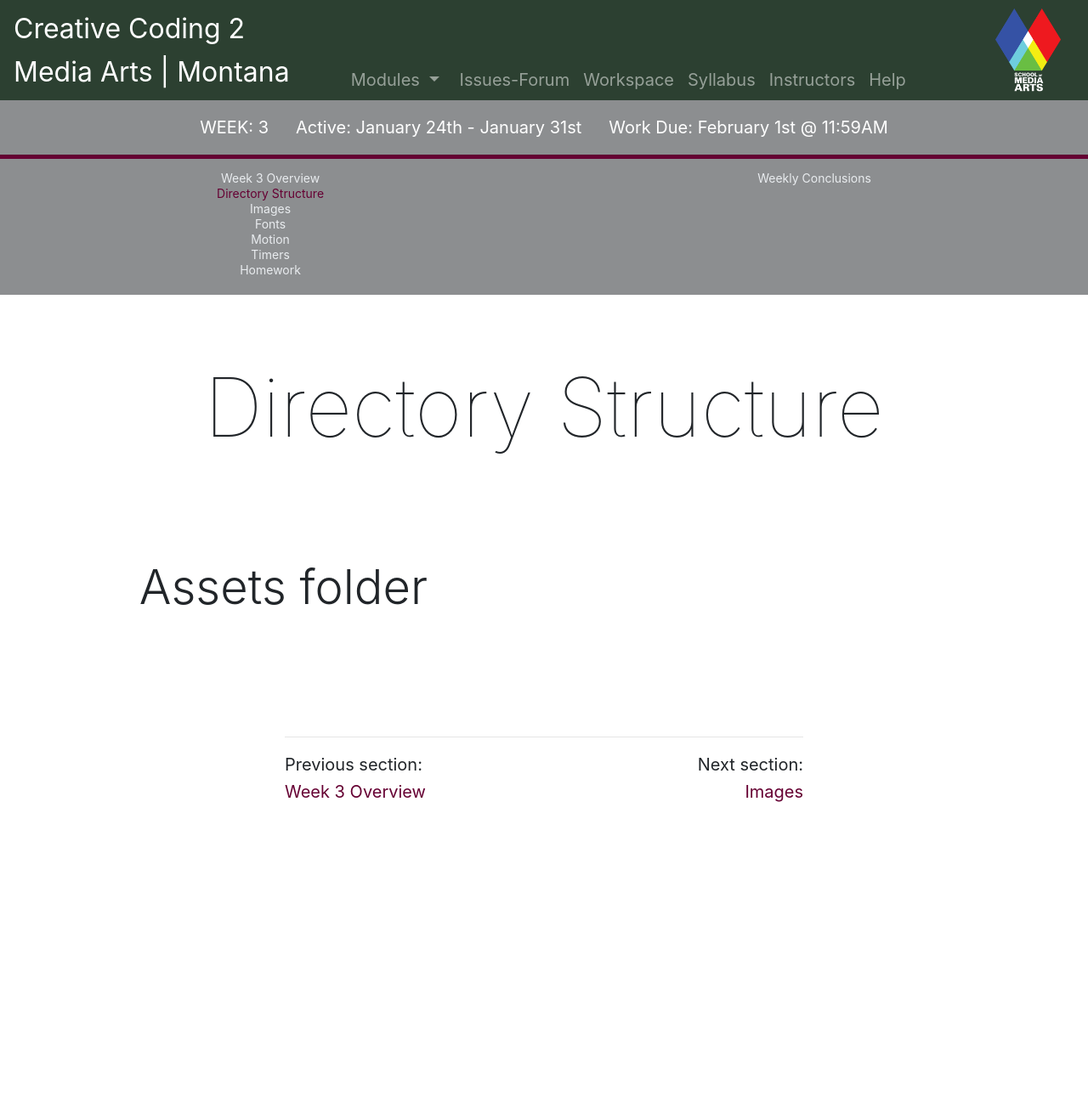
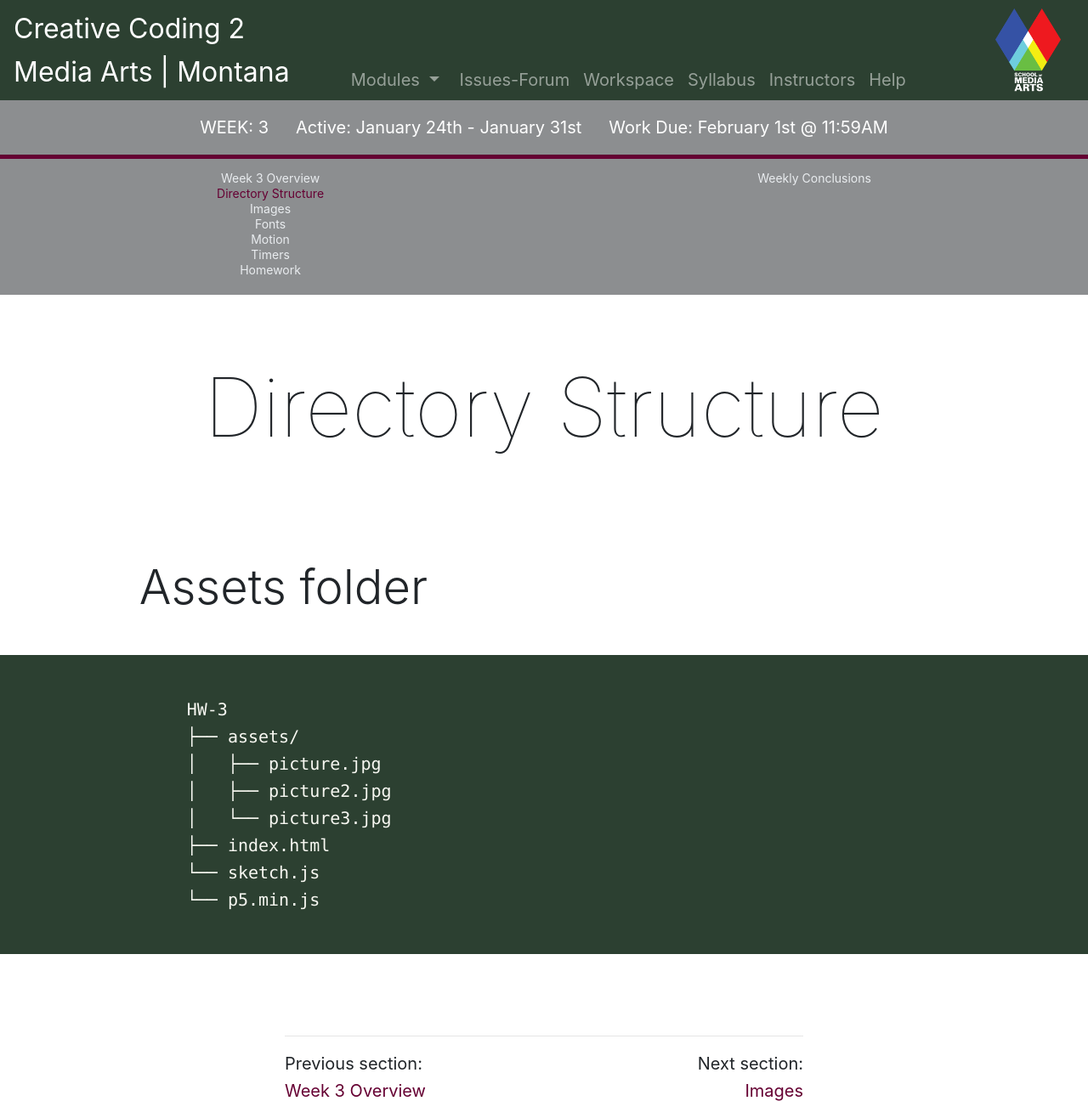
Before and after one commit to Montana-Media-Arts/220-creative-coding2-Spring2021, a Jekyll site: the page built from modules/week-3/_posts/2001-02-01-directory-structure.md, in a window 1280 px wide. Shown: the whole page at 85% size. Built offline with Jekyll 4.4.1, drawn with Linux system fonts in a browser that asks for light colours; nearby versions of some CDN libraries; a script that is not in the unit is left out; comment, search, counter and statistics services are not loaded; before the commit the page ends 964 px from its top, so only the background shows below that.

Commit message:
Update 2001-02-01-directory-structure.md

````diff
--- a/modules/week-3/_posts/2001-02-01-directory-structure.md
+++ b/modules/week-3/_posts/2001-02-01-directory-structure.md
@@ -7,3 +7,14 @@ jotted: true
 # Directory Structure
 
 ## Assets folder
+
+```
+HW-3
+├── assets/
+│   ├── picture.jpg
+│   ├── picture2.jpg
+│   └── picture3.jpg
+├── index.html
+└── sketch.js
+└── p5.min.js
+```
````
